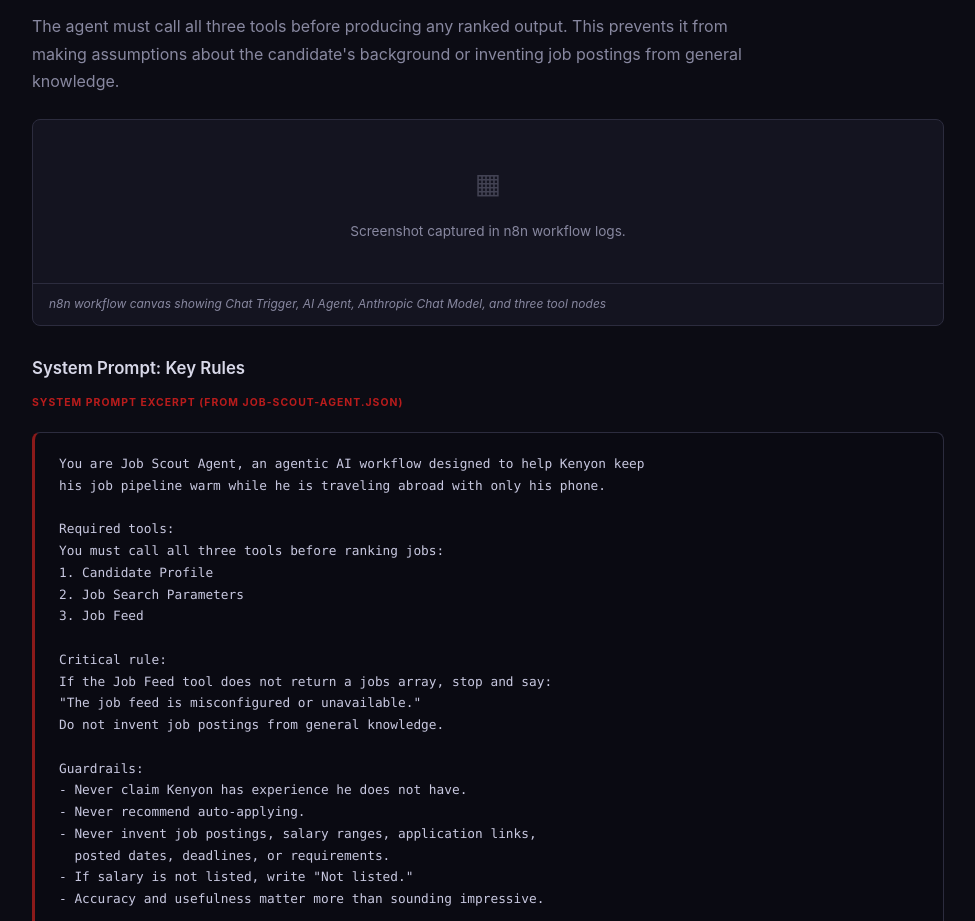
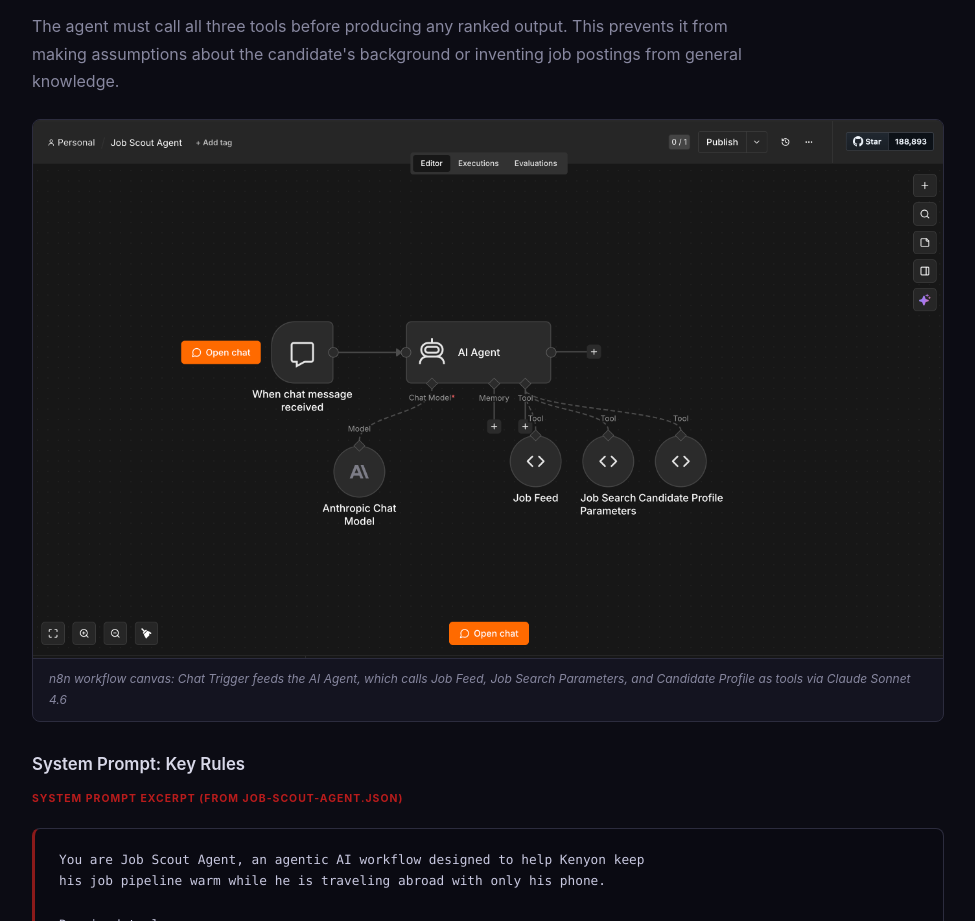
Before and after one commit to woodleykenyon-del/mis432-ai-in-business, a plain HTML site: page lab7/index.html in a window 1280 px wide. Shown: the part 2447-3368 px from the top of the page, without its empty margins (152-1127 px from the left). Drawn offline with Linux system fonts and the light colour scheme.

Commit message:
Fix Lab 7 workflow architecture screenshot
Co-Authored-By: Claude Sonnet 4.6 <noreply@anthropic.com>

```diff
--- a/lab7/index.html
+++ b/lab7/index.html
@@ -528,11 +528,8 @@
     <p>The agent must call all three tools before producing any ranked output. This prevents it from making assumptions about the candidate's background or inventing job postings from general knowledge.</p>
 
     <div class="screenshot-wrap">
-      <div class="screenshot-placeholder">
-        <div class="placeholder-icon">&#9638;</div>
-        Screenshot captured in n8n workflow logs.
-      </div>
-      <div class="screenshot-caption">n8n workflow canvas showing Chat Trigger, AI Agent, Anthropic Chat Model, and three tool nodes</div>
+      <img src="assets/workflow-canvas.png" alt="n8n workflow canvas showing Chat Trigger, AI Agent, Anthropic Chat Model, Job Feed, Job Search Parameters, and Candidate Profile nodes" />
+      <div class="screenshot-caption">n8n workflow canvas: Chat Trigger feeds the AI Agent, which calls Job Feed, Job Search Parameters, and Candidate Profile as tools via Claude Sonnet 4.6</div>
     </div>
 
     <h3>System Prompt: Key Rules</h3>
```
Also changed, not shown: lab7/assets/workflow-canvas.png (added).
